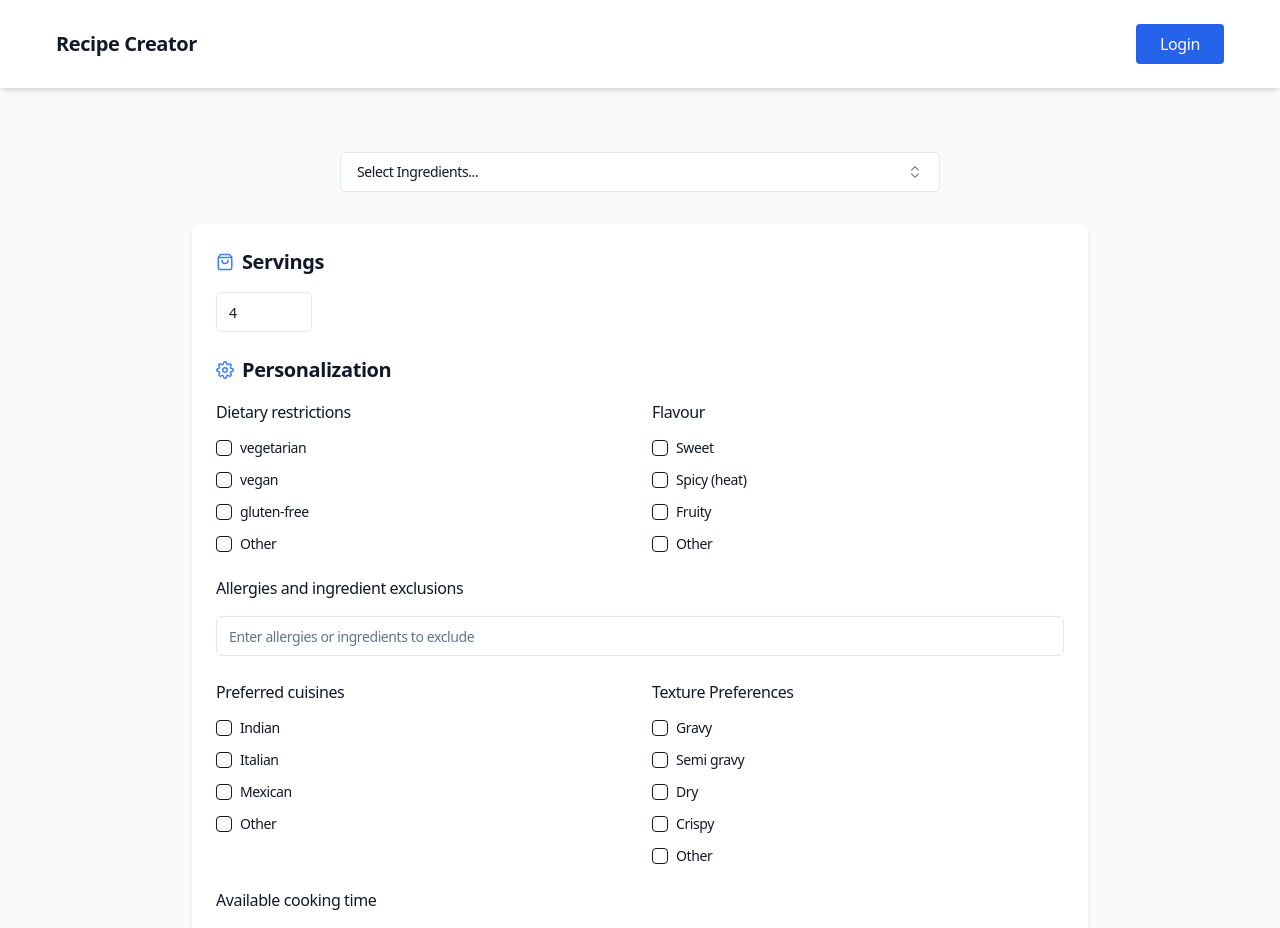
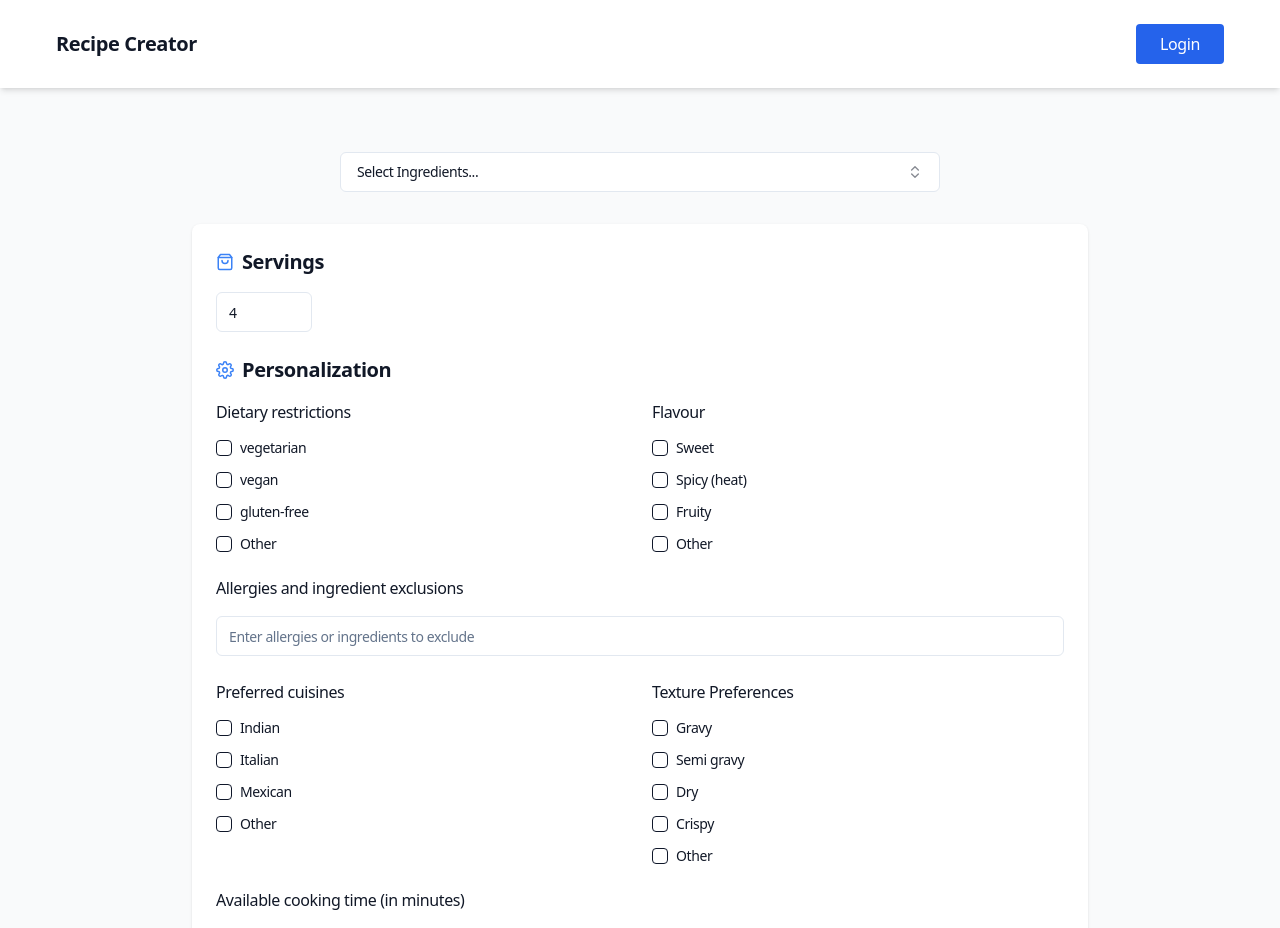
Before and after one commit to RamK777-stack/RecipeCreator, a Next.js app: page / in a window 1280 px wide. Shown: the top 928 px of the page. Built offline with nearby package versions, Linux system fonts and the light colour scheme.

Commit message:
readme update

```diff
--- a/src/components/PersonalizationForm.tsx
+++ b/src/components/PersonalizationForm.tsx
@@ -85,7 +85,7 @@ const PersonalizationForm = () => {
             </div>
 
             <div className="mb-6">
-                <h3 className="font-medium mb-4">Available cooking time</h3>
+                <h3 className="font-medium mb-4">Available cooking time (in minutes)</h3>
                 <Input type="text" placeholder="Enter available cooking time" className="w-full" />
             </div>
 
```
Also changed, not shown: 1 other file (tests, documents, lock files or other folders).
